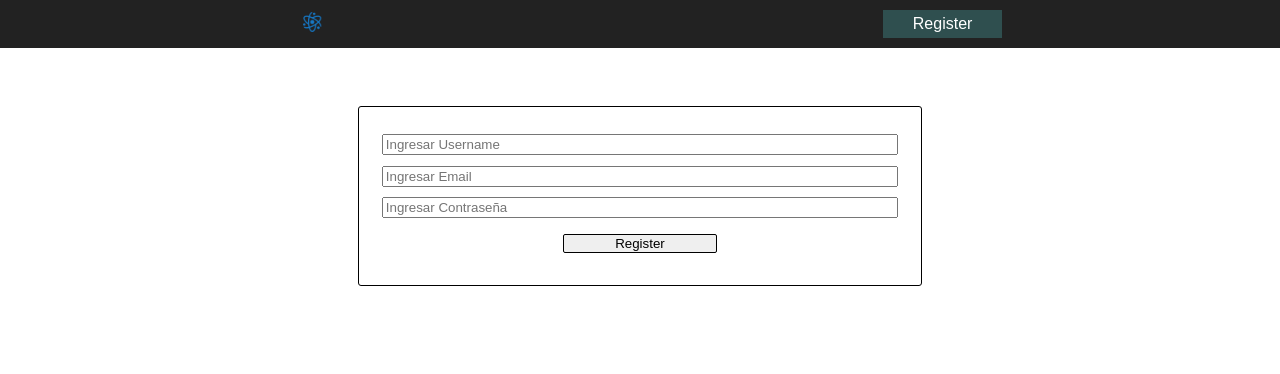
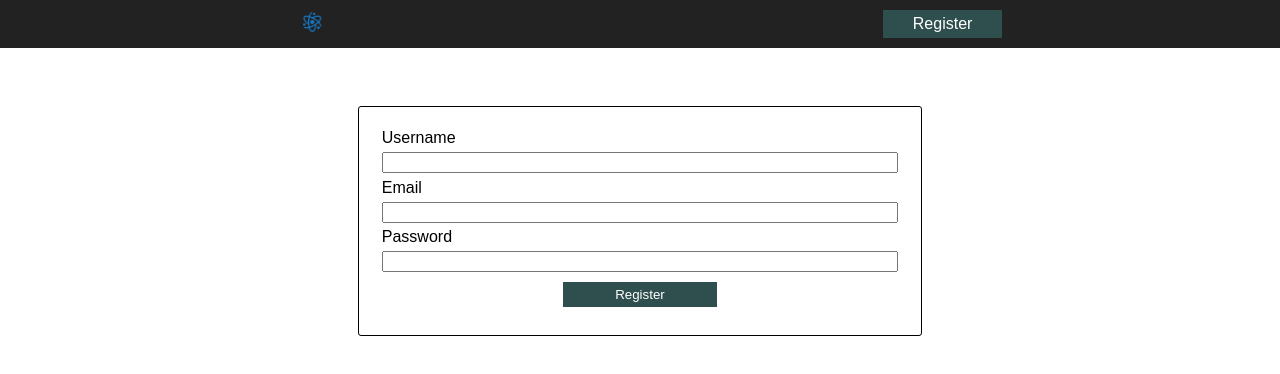
Before and after one commit to nicoescudero/React-Market-App, a React (Create React App) app: page /register in a window 1280 px wide. Shown: the top 374 px of the page. Built offline with nearby package versions, Linux system fonts and the light colour scheme; a web font is replaced by a local one.

Commit message:
change colors

```diff
--- a/src/App.css
+++ b/src/App.css
@@ -48,7 +48,7 @@ body{
 }
 .option-main:hover{
   background-color:transparent;
-  border:1px dotted blue;
+  border:1px dotted rgb(12, 12, 199);
   border-radius:2px;
   transition: .9s;
 }
@@ -111,20 +111,11 @@ body{
 
 .btn-send{
   width:30%;
-  border:1px solid black;
-  color:black;
-  border-radius: 2px;
-  margin: 2% auto;
-  cursor: pointer;
-}
-
-.btn-send:hover{
-  background-color:red;
-  color:white;
-  border:1px solid white;
+  margin: 1% auto;
 }
 
 .products{
+  margin:2% auto;
   width:90%;
 }
 
@@ -137,9 +128,9 @@ body{
 }
 
 .product-item{
-  border:1px dotted black;
+  border:1px solid black;
   border-radius:2px;
-  padding:3px;
+  padding:10px;
 }
 
 .image-product{
@@ -148,10 +139,6 @@ body{
   height:200px;
 }
 .formUpdate{
-  border:1px dotted black;
-  display:flex;
-  flex-direction:column;
-  padding:5px;
   margin:2% auto;
 }
 
@@ -163,6 +150,8 @@ body{
 .product-title{
   font-size:20px;
   font-weight:bold;
+  text-decoration: none;
+  color:darkslategray;
 }
 
 .product-price{
@@ -234,3 +223,14 @@ body{
 .text-comment{
   margin-left: 1%;
 }
+
+.products-notFound{
+  margin: 2% 42%;
+  text-align: center;
+  display: inline-block;
+}
+
+.last-comments{
+  font-style: italic;
+  margin-bottom: 1%;
+}
--- a/src/components/create.jsx
+++ b/src/components/create.jsx
@@ -24,16 +24,19 @@ export default function Create(){
     }
     return (
         <form onSubmit={handleSubmit(onSubmit)} className="form-data">
-            <input type="text" name="name" placeholder="Product Name" className="input-data"
+            <label htmlFor="name">Product Name</label>
+            <input type="text" name="name" className="input-data" maxlength="50"
                 {...register('name', { required: true,message:'Product Name Required'})}/>
-            <input type="number" name="price" placeholder="Price" className="input-data"
+            <label htmlFor="price">Price</label>
+            <input type="number" name="price" className="input-data" min="0" max="9000000"
                 {...register('price', { required: true,message:'Price Required'})}/>
-
+            <label htmlFor="image">Image</label>
             <input type="file" name="image" className="input-data"
                 {...register('image', { required: true,message:'Image Required'})}/>
-            <textarea name="description" placeholder="Description"
+            <label htmlFor="description">Description</label>
+            <textarea name="description" wrap="physicaly" rows="3" cols="10" maxlength="100"
                 {...register('description', { required: true,message:'Description Required'})}/>
-            <button type="submit" className="btn-send">Create</button>
+            <button type="submit" className="option option-acces btn-send">Create</button>
         </form>
     );
 };
--- a/src/components/data_user.jsx
+++ b/src/components/data_user.jsx
@@ -74,7 +74,7 @@ export default function Data(){
                     <label htmlFor="newPassword">New Password</label>
                     <input type="password" name="newPassword" className="input-data"
                         {...register('newPassword', { required: true,message:'Password Required'})}/>
-                    <button type="submit" className="btn-send">Update</button>
+                    <button type="submit" className="option option-acces btn-send">Update</button>
                   </form>
               </section>
             </main>
--- a/src/components/edit.jsx
+++ b/src/components/edit.jsx
@@ -35,13 +35,21 @@ export default function Edit(props){
     };
 
     return(
-        <form onSubmit={handleSubmit(Update)} className="formUpdate">
-            <input type="text" name="name" className="input-data" {...register('name', { required: true,message:'Product Name Required'})}/>
-            <input type="number" name="price" className="input-data" {...register('price', { required: true,message:'Price Required'})}/>
-            <input type="file" name="image" className="input-data" {...register('image', { required: true,message:'Image Required'})}/>
-            <textarea name="description" {...register('description', { required: true,message:'Description Required'})}/>
-            <button onClick={()=>hideForm()} className="btn-send">Cancel</button>
-            <button type="submit" className="btn-send">Update</button>
+        <form onSubmit={handleSubmit(Update)} className="form-data formUpdate">
+            <label htmlFor="name">Product Name</label>
+            <input type="text" name="name" className="input-data" maxlength="50"
+            {...register('name', { required: true,message:'Product Name Required'})}/>
+            <label htmlFor="price">Price</label>
+            <input type="number" name="price" className="input-data" min="0" max="9000000"
+            {...register('price', { required: true,message:'Price Required'})}/>
+            <label htmlFor="image">Image</label>
+            <input type="file" name="image" className="input-data"
+            {...register('image', { required: true,message:'Image Required'})}/>
+            <label htmlFor="description">Description</label>
+            <textarea name="description" wrap="physicaly" rows="3" cols="10" maxlength="100"
+            {...register('description', { required: true,message:'Description Required'})}/>
+            <button onClick={()=>hideForm()} className="option option-acces btn-send">Cancel</button>
+            <button type="submit" className="option option-acces btn-send">Update</button>
         </form>
     );
 };
--- a/src/components/login.jsx
+++ b/src/components/login.jsx
@@ -38,11 +38,13 @@ export default function Login(){
             <main className="container">
                 <section className="main-post">
                     <form onSubmit={handleSubmit(onSubmit)} className="form-data">
-                        <input  type="email" name="email" id="email" placeholder="Ingresar Email" className="input-data"
-                            {...register('email', { required: true,message:'Email Required'})}/>
-                        <input  type="password" name="password" id="password" placeholder="Ingresar Contraseña" className="input-data"
-                            {...register('password', { required: true,message:'Password Required'})}/>
-                        <button type="submit" className="btn-send">Login</button>
+                    <label htmlFor="email">Email</label>
+                    <input  type="email" name="email" className="input-data" maxlength="40"
+                        {...register('email', { required: true,message:'Email Required'})}/>
+                    <label htmlFor="password">Password</label>
+                    <input  type="password" name="password" id="password" className="input-data" maxlength="30"
+                        {...register('password', { required: true,message:'Password Required'})}/>
+                        <button type="submit" className="option option-acces btn-send">Login</button>
                     </form>
                     <span>
                     {errors.message}
--- a/src/components/post.jsx
+++ b/src/components/post.jsx
@@ -69,11 +69,11 @@ export default function Post(){
                     <p className="text-publication">Price: ${price}</p>
                     <div className="comments">
                         <form onSubmit={handleSubmit(createComment)} className="form-comment">
-                            <input type="text" name="comment" className="comment-input"
+                            <input type="text" name="comment" className="comment-input" maxlength="90"
                             {...register('comment', { required: true,message:'Comment Required'})}/>
                             <button type="submit" className="option option-acces">Comment</button>
                         </form>
-                        <p>Last Comments</p>
+                        <p className="last-comments">Last Comments</p>
                         {
                             comments.map((item,index)=>{
                             return <div key={index}>
--- a/src/components/publications.jsx
+++ b/src/components/publications.jsx
@@ -53,7 +53,7 @@ export default function Publications(){
                             </div>
                         })}
                         </div>
-                    :<p>No Products Published</p>
+                    :<p className="products-notFound">No Products Published</p>
                     }
                 </section>
             </main>
--- a/src/components/register.jsx
+++ b/src/components/register.jsx
@@ -37,13 +37,16 @@ const Register = ()=>{
             <main className="container">
                 <section className="main-post">
                 <form onSubmit={handleSubmit(onSubmit)} className="form-data">
-                    <input  type="text" name="username" id="username" placeholder="Ingresar Username" className="input-data"
+                    <label htmlFor="username">Username</label>
+                    <input  type="text" name="username" className="input-data" maxlength="20"
                         {...register('username', { required: true,message:'Username Required'})}/>
-                    <input  type="email" name="email" id="email" placeholder="Ingresar Email" className="input-data"
+                    <label htmlFor="email">Email</label>
+                    <input  type="email" name="email" className="input-data" maxlength="40"
                         {...register('email', { required: true,message:'Email Required'})}/>
-                    <input  type="password" name="password" id="password" placeholder="Ingresar Contraseña" className="input-data"
+                    <label htmlFor="password">Password</label>
+                    <input  type="password" name="password" className="input-data" maxlength="30"
                         {...register('password', { required: true,message:'Password Required'})}/>
-                    <button type="submit" className="btn-send">Register</button>
+                    <button type="submit" className="option option-acces btn-send">Register</button>
                 </form>
                 <span>
                     {errors.username && errors.email && errors.password}
```
